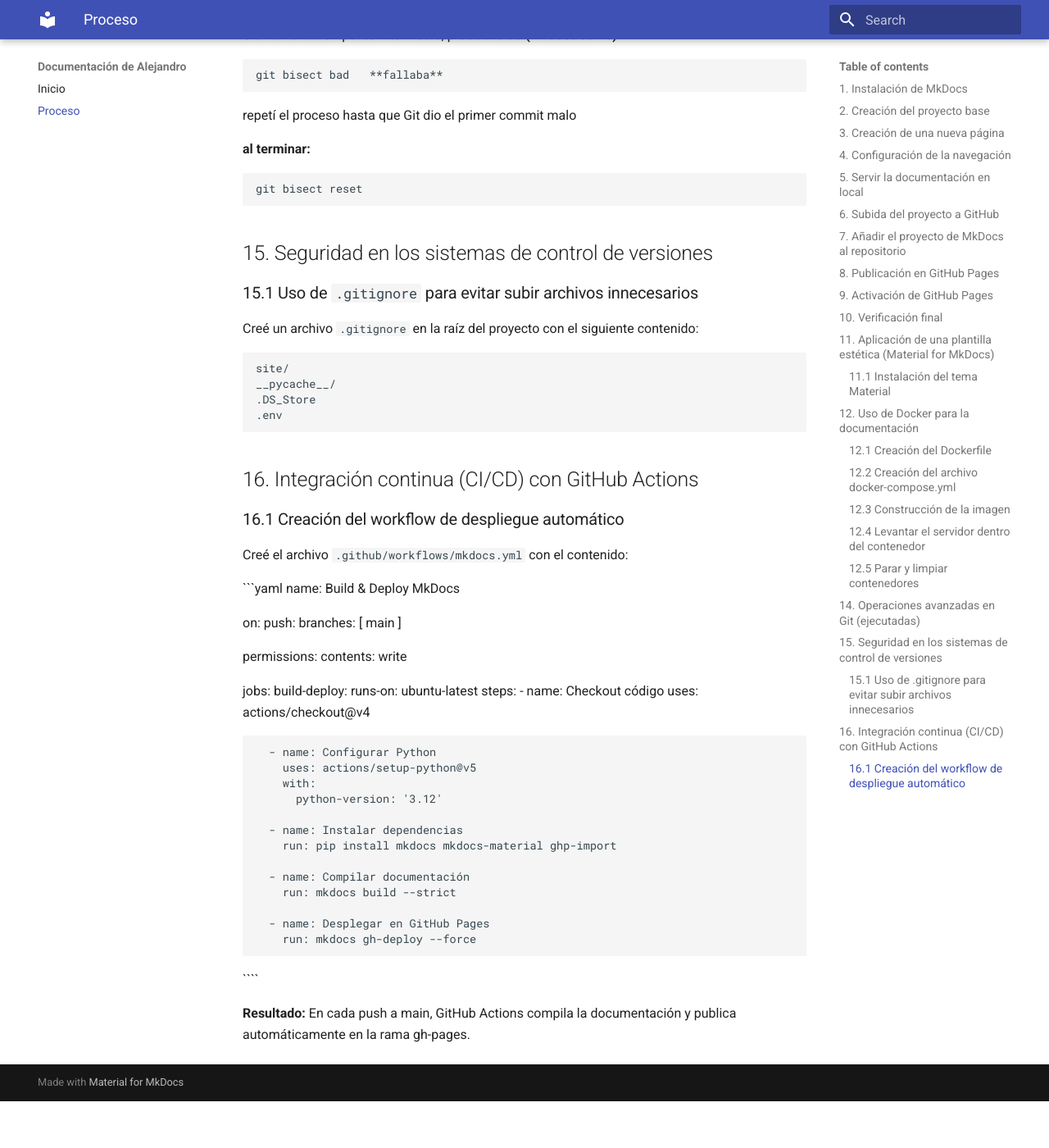
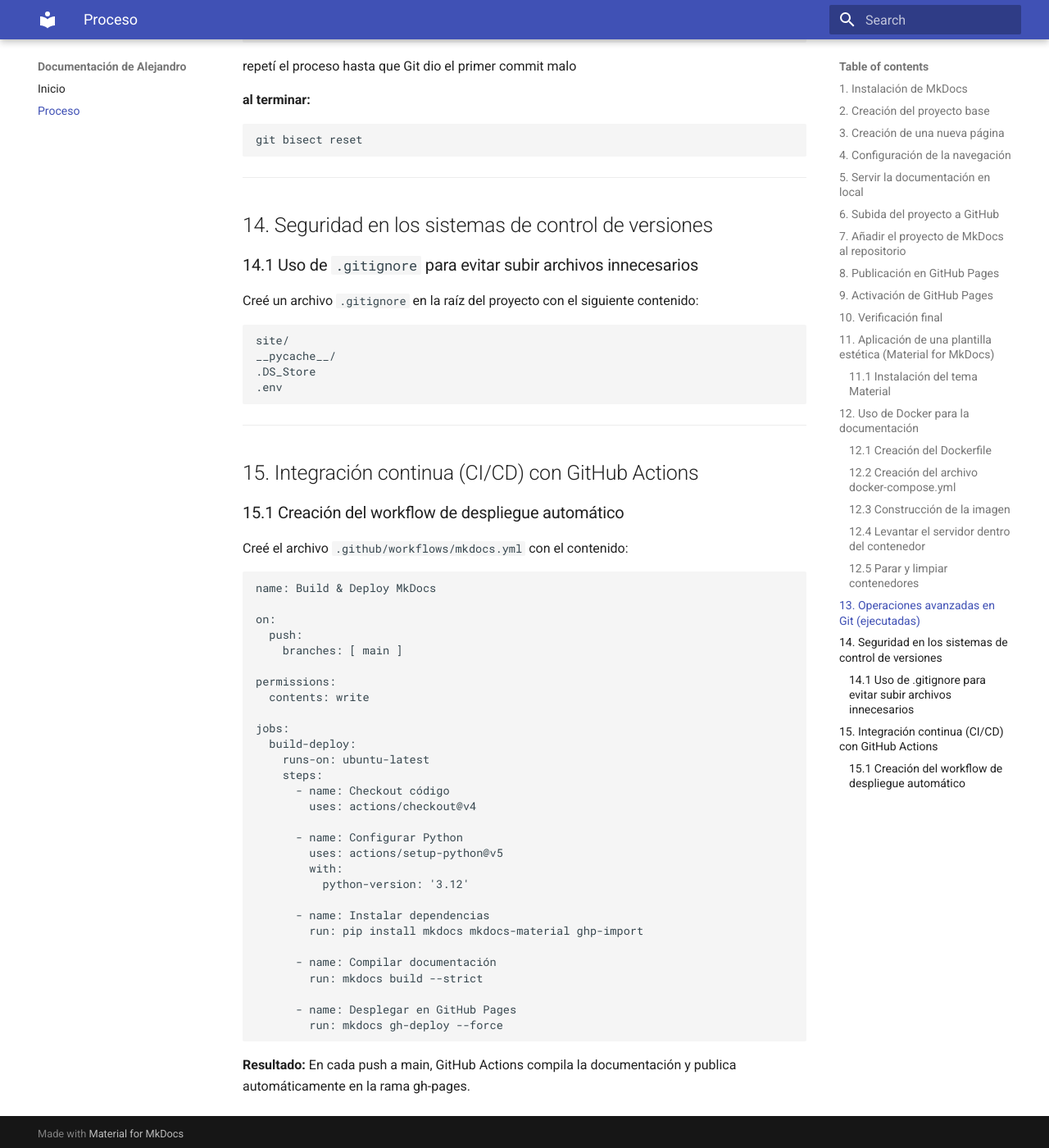
Before and after one commit to alepe03/alejandro-documentacion, an MkDocs documentation site: the page built from docs/proceso.md, in a window 1280 px wide and 1400 px high, scrolled down 6052 px. Shown: the whole window at 82% size. Built offline with MkDocs 1.6.1 and Material for MkDocs 9.7.7, drawn with Linux system fonts in a browser that asks for light colours; before the commit the page ends 7395 px from its top, so only the background shows below that; some of the changed text lies outside the part shown.

Commit message:
cambios estetica en md

`````diff
--- a/docs/proceso.md
+++ b/docs/proceso.md
@@ -147,6 +147,7 @@
 
 Abrí la URL pública en el navegador y comprobé que la documentación generada con MkDocs está visible online.
 
+---
 
 ## 11. Aplicación de una plantilla estética (Material for MkDocs)
 
@@ -172,6 +173,8 @@
 mkdocs serve
 ```
 la documentación cambió automáticamente a la estética del tema Material, mostrando un diseño más moderno y visual.
+
+---
 
 ## 12. Uso de Docker para la documentación
 
@@ -200,7 +203,6 @@
 
 **Resultado:** Dockerfile preparado para construir una imagen con Python, MkDocs y el tema Material.
 
----
 
 ### 12.2 Creación del archivo docker-compose.yml
 
@@ -219,8 +221,6 @@
 
 **Resultado:** Configuración lista para levantar el servidor de MkDocs de forma sencilla con un solo comando.
 
----
-
 ### 12.3 Construcción de la imagen
 
 **Comando usado:**
@@ -232,7 +232,6 @@
 **Resultado:** Se construyó la imagen de Docker con Python 3.12, MkDocs, Material y ghp-import.
 La consola mostró la descarga de la imagen base y la instalación de dependencias.
 
----
 
 ### 12.4 Levantar el servidor dentro del contenedor
 
@@ -244,7 +243,6 @@
 
 **Resultado:** El sitio de documentación se sirvió correctamente en `http://localhost:8000`, ejecutándose dentro de un contenedor Docker.
 
----
 
 ### 12.5 Parar y limpiar contenedores
 
@@ -260,12 +258,12 @@
 
 **Resultado:** El contenedor se detuvo y se liberaron los recursos de Docker.
 
+---
 
-## 14. Operaciones avanzadas en Git (ejecutadas)
+## 13. Operaciones avanzadas en Git (ejecutadas)
 
 >Estas operaciones las realicé en el repositorio `alejandro-documentacion`.
 
----
 
 iniciar bisect
 ```bash
@@ -292,10 +290,11 @@
 ```bash
 git bisect reset
 ```
+---
 
-## 15. Seguridad en los sistemas de control de versiones
+## 14. Seguridad en los sistemas de control de versiones
 
-### 15.1 Uso de `.gitignore` para evitar subir archivos innecesarios
+### 14.1 Uso de `.gitignore` para evitar subir archivos innecesarios
 Creé un archivo `.gitignore` en la raíz del proyecto con el siguiente contenido:
 
 ```text
@@ -305,12 +304,14 @@
 .env
 ```
 
-## 16. Integración continua (CI/CD) con GitHub Actions
+---
 
-### 16.1 Creación del workflow de despliegue automático
+## 15. Integración continua (CI/CD) con GitHub Actions
+
+### 15.1 Creación del workflow de despliegue automático
 Creé el archivo `.github/workflows/mkdocs.yml` con el contenido:
 
-```yaml
+```bash
 name: Build & Deploy MkDocs
 
 on:
@@ -340,6 +341,6 @@
 
       - name: Desplegar en GitHub Pages
         run: mkdocs gh-deploy --force
-````
+```
 
 **Resultado:** En cada push a main, GitHub Actions compila la documentación y publica automáticamente en la rama gh-pages.
`````
